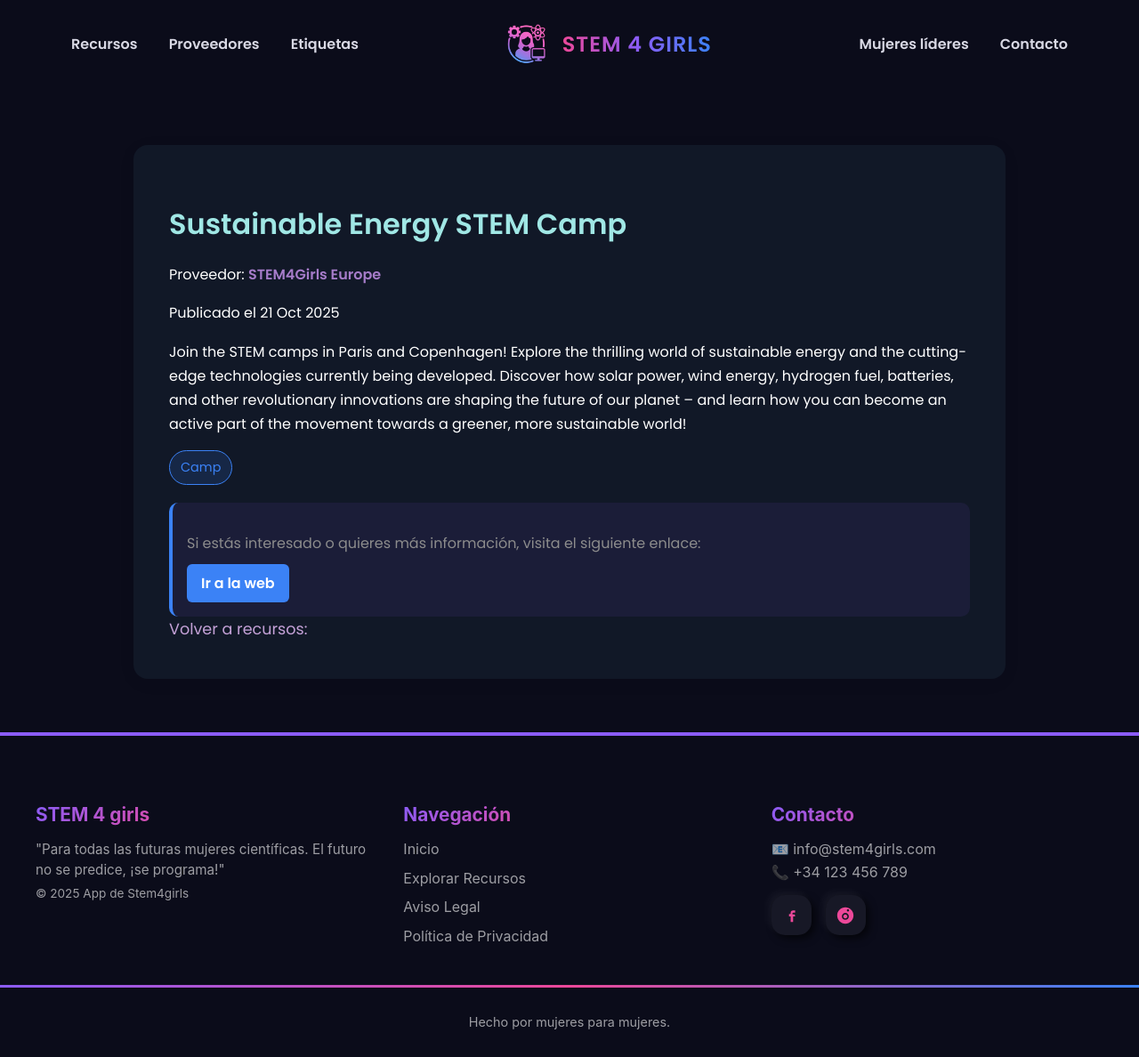
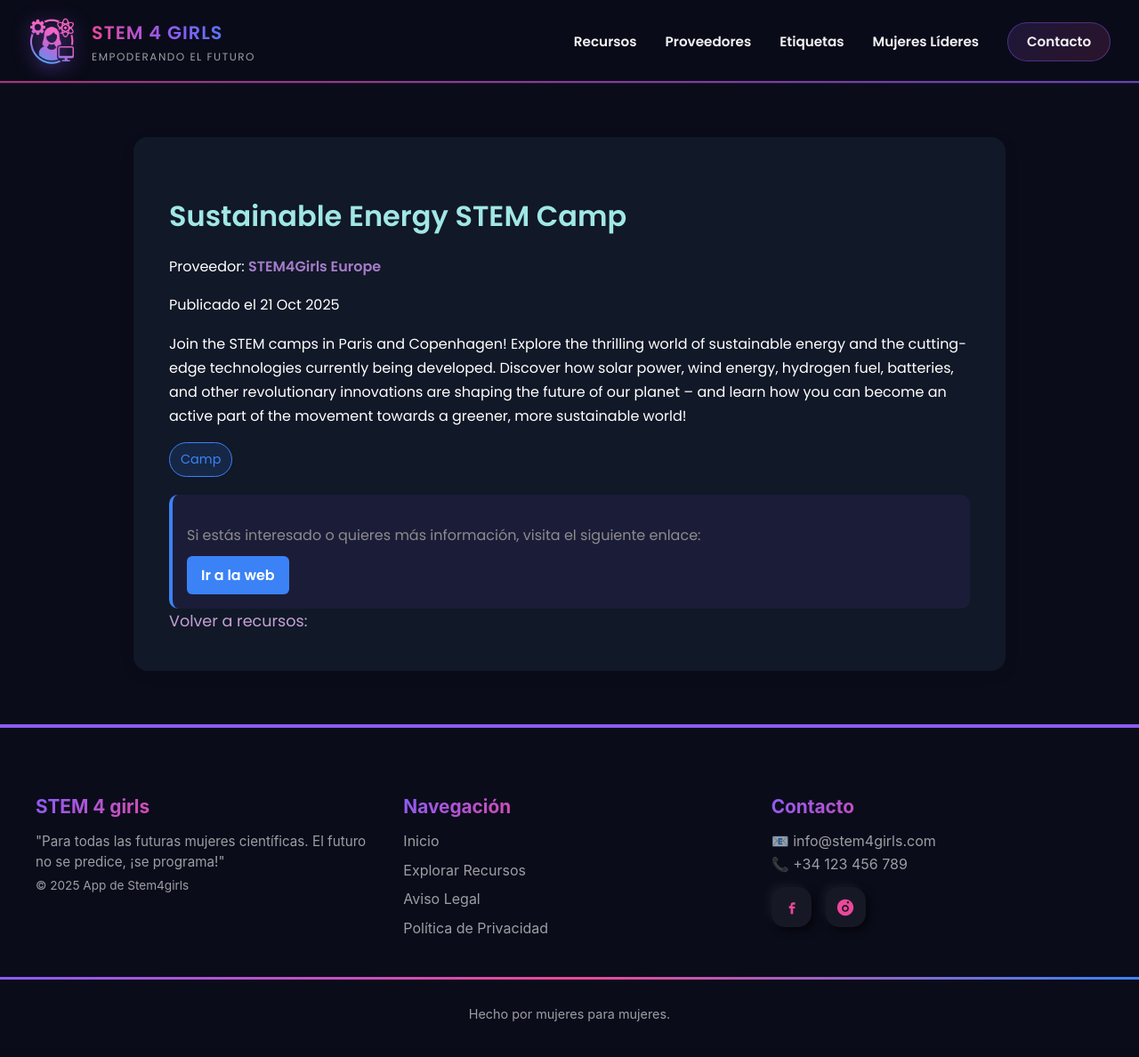
Before and after one commit to IRIA-PICO/stem4girls, a Django app: page /appstem4girls/recursos/1/ in a window 1280 px wide. Shown: the whole page at 89% size. After the commit the page ends 1148 px from the top, so only its background shows below. Run offline with Django 5.2, Linux system fonts and the light colour scheme; data comes from the database, SQL or seed files in the repository.

Commit message:
cambios header

```diff
--- a/appstem4girls/static/css/base.css
+++ b/appstem4girls/static/css/base.css
@@ -1,89 +1,184 @@
 :root {
-    --primary: #8B5CF6;   /* Morado moderno */
-    --secondary: #EC4899; /* Rosa vibrante */
-    --accent: #3B82F6;    /* Azul tecnológico */
-    --text-light: rgba(255, 255, 255, 0.9);
-    --text-muted: rgba(255, 255, 255, 0.6);
-    --bg-dark: #0B0C1A;   /* Fondo oscuro elegante */
+  --primary: #8B5CF6;
+  --secondary: #EC4899;
+  --accent: #3B82F6;
+  --text-light: rgba(255, 255, 255, 0.95);
+  --text-muted: rgba(255, 255, 255, 0.6);
+  --bg-dark: #0B0C1A;
 }
-/*HEADER BASE*/
-header {
-  background-color: var(--bg-dark);
-  padding: 1.2rem 3rem;
+
+/* ====== HEADER ====== */
+.header-stem {
+  position: sticky;
+  top: 0;
+  width: 100%;
+  background: rgba(11, 12, 26, 0.92);
+  backdrop-filter: blur(20px);
+  border-bottom: 1px solid rgba(139, 92, 246, 0.2);
+  z-index: 1000;
   font-family: 'Poppins', sans-serif;
+  overflow: hidden;
 }
-.nav-principal .menu {
+
+/* Línea inferior animada */
+.header-stem::after {
+  content: '';
+  position: absolute;
+  bottom: 0;
+  left: 0;
+  width: 100%;
+  height: 2px;
+  background: linear-gradient(90deg, var(--secondary), var(--primary), var(--accent), var(--secondary));
+  background-size: 300%;
+  opacity: 0.7;
+}
+
+/* ====== NAVEGACIÓN ====== */
+.nav-container {
+  max-width: 1400px;
+  margin: 0 auto;
+  padding: 1.2rem 2rem;
+  display: flex;
+  justify-content: space-between;
+  align-items: center;
+  position: relative;
+}
+
+/* ====== LOGO ====== */
+.nav-brand {
   display: flex;
   align-items: center;
-  justify-content: space-between;
-  gap: 2rem;
-  padding: 0.5rem 2rem;
+  gap: 1rem;
 }
 
-.menu-izq, .menu-der {
+.logo-link {
   display: flex;
-  gap: 2.2rem;
-}
-.logo-titulo a {
-    display: flex;
-    align-items: center;
-    gap: 1rem; /* distancia mínima entre logo y texto */
-    text-decoration: none;
-}
-
-.logo-titulo img {
-    height: 45px; /* ajusta según el tamaño del header */
-    width: auto;
-}
-
-#titulo-nav {
-  font-weight: 800;
-  font-size: 1.5rem;
-  background: linear-gradient(90deg, var(--secondary), var(--primary), var(--accent));
-  background-clip: 0;
-  -webkit-background-clip: text;
-  -webkit-text-fill-color: transparent;
+  align-items: center;
+  gap: 1rem;
   text-decoration: none;
-  letter-spacing: 1px;
   transition: transform 0.3s ease;
 }
 
-.menu a {
-  color: #d8d8e4;
+.logo-link:hover {
+  transform: translateY(-3px);
+}
+
+.logo-wrapper {
+  position: relative;
+  width: 55px;
+  height: 55px;
+}
+
+.logo-img {
+  width: 100%;
+  height: 100%;
+  object-fit: contain;
+  position: relative;
+  z-index: 2;
+  filter: drop-shadow(0 4px 10px rgba(139, 92, 246, 0.5));
+  transition: all 0.4s ease;
+}
+
+.logo-link:hover .logo-img {
+  filter: drop-shadow(0 6px 20px rgba(236, 72, 153, 0.7));
+  transform: scale(1.08);
+}
+
+.logo-glow {
+  position: absolute;
+  top: 50%;
+  left: 50%;
+  width: 85px;
+  height: 85px;
+  transform: translate(-50%, -50%);
+  border-radius: 50%;
+  z-index: 1;
+}
+
+.logo-text {
+  display: flex;
+  flex-direction: column;
+  gap: 0.2rem;
+}
+
+.logo-title {
+  font-size: 1.3rem;
+  font-weight: 800;
+  background: linear-gradient(90deg, var(--secondary), var(--primary), var(--accent));
+  background-clip: text;
+  -webkit-background-clip: text;
+  -webkit-text-fill-color: transparent;
+  letter-spacing: 1px;
+}
+
+.logo-tagline {
+  font-size: 0.75rem;
+  color: var(--text-muted);
+  text-transform: uppercase;
+  letter-spacing: 1.5px;
+}
+
+/* ====== MENÚ ====== */
+.nav-menu {
+  display: flex;
+  align-items: center;
+  gap: 2rem;
+}
+
+.nav-link {
+  position: relative;
+  color: var(--text-light);
+  font-weight: 600;
   text-decoration: none;
-  font-weight: 600;
-  position: relative;
-  transition: color 0.3s ease;
-  padding-bottom: 4px;
+  transition: all 0.3s ease;
+  font-size: 0.95rem;
+  padding: 0.5rem 0;
 }
-.menu a::after {
-  content: "";
+
+.nav-link::after {
+  content: '';
   position: absolute;
+  bottom: -2px;
   left: 0;
-  bottom: 0;
-  width: 0%;
+  width: 0;
   height: 2px;
   background: linear-gradient(90deg, var(--secondary), var(--primary), var(--accent));
-  transition: width 0.3s ease;
-  border-radius: 2px;
+  transition: width 0.4s ease;
 }
-.menu a:hover {
-  color: #ffffff;
+
+.nav-link:hover {
+  color: white;
+  transform: translateY(-2px);
 }
-.menu a:hover::after {
+
+.nav-link:hover::after {
   width: 100%;
 }
-/*VERSIÓN RESPONSIVE*/
+
+/* Botón CTA */
+.nav-link-cta {
+  padding: 0.6rem 1.3rem;
+  background: linear-gradient(135deg, rgba(139,92,246,0.15), rgba(236,72,153,0.15));
+  border: 1px solid rgba(139,92,246,0.4);
+  border-radius: 50px;
+  transition: all 0.3s ease;
+}
+
+.nav-link-cta::after { display: none; }
+
+.nav-link-cta:hover {
+  background: linear-gradient(135deg, var(--primary), var(--secondary));
+  border-color: transparent;
+  box-shadow: 0 8px 25px rgba(139,92,246,0.5);
+  transform: translateY(-3px);
+}
+/* ====== RESPONSIVE ====== */
 @media (max-width: 900px) {
-  .nav-principal .menu {
-    flex-direction: column;
-    gap: 1rem;
-  }
+  .nav-menu { display: none; }
+  .logo-title { font-size: 1.1rem; }
+  .logo-wrapper { width: 45px; height: 45px; }
+}
 
-  .menu-izq, .menu-der {
-    gap: 1rem;
-  }
-}
 body {
   font-family: 'Poppins', Arial, sans-serif;
   background-color: var(--bg-dark);
--- a/appstem4girls/templates/base.html
+++ b/appstem4girls/templates/base.html
@@ -15,24 +15,27 @@
         <title>{% block titulo %}Stem 4 girls-INDICE{% endblock %}</title>
     </head>
     <body>
-        <header>
-            <nav class="nav-principal">
-                <div class="menu">
-                        <div class="menu-izq">
-                            <a href="{% url 'lista_recursos' %}">Recursos</a>
-                            <a href="{% url 'lista_proveedores' %}">Proveedores</a>
-                            <a href="{% url 'lista_tags' %}">Etiquetas</a>
-                        </div>
-                        <div class="logo-titulo">
-                            <a href="{% url 'index' %}">
-                            <img src="{% static 'images/logo.png' %}" alt="Logo STEM 4 Girls">
-                            <span id="titulo-nav">STEM 4 GIRLS</span>
-                            </a>
-                        </div>
-                        <div class="menu-der">
-                            <a href="{% url 'mujeres_lideres' %}">Mujeres líderes</a>
-                            <a href="{% url 'index' %}#contacto">Contacto</a>
-                        </div>
+        <header class="header-stem">
+            <nav class="nav-container">
+                <div class="nav-brand">
+                <a href="{% url 'index' %}" class="logo-link">
+                    <div class="logo-wrapper">
+                    <img src="{% static 'images/logo.png' %}" alt="Logo STEM 4 Girls" class="logo-img">
+                    <div class="logo-glow"></div>
+                    </div>
+                    <div class="logo-text">
+                    <span class="logo-title">STEM 4 GIRLS</span>
+                    <span class="logo-tagline">Empoderando el futuro</span>
+                    </div>
+                </a>
+                </div>
+
+                <div class="nav-menu">
+                    <a href="{% url 'lista_recursos' %}" class="nav-link">Recursos</a>
+                    <a href="{% url 'lista_proveedores' %}" class="nav-link">Proveedores</a>
+                    <a href="{% url 'lista_tags' %}" class="nav-link">Etiquetas</a>
+                    <a href="{% url 'mujeres_lideres' %}" class="nav-link">Mujeres Líderes</a>
+                    <a href="{% url 'index' %}#contacto" class="nav-link nav-link-cta">Contacto</a>
                 </div>
 		    </nav>
         </header>
```
